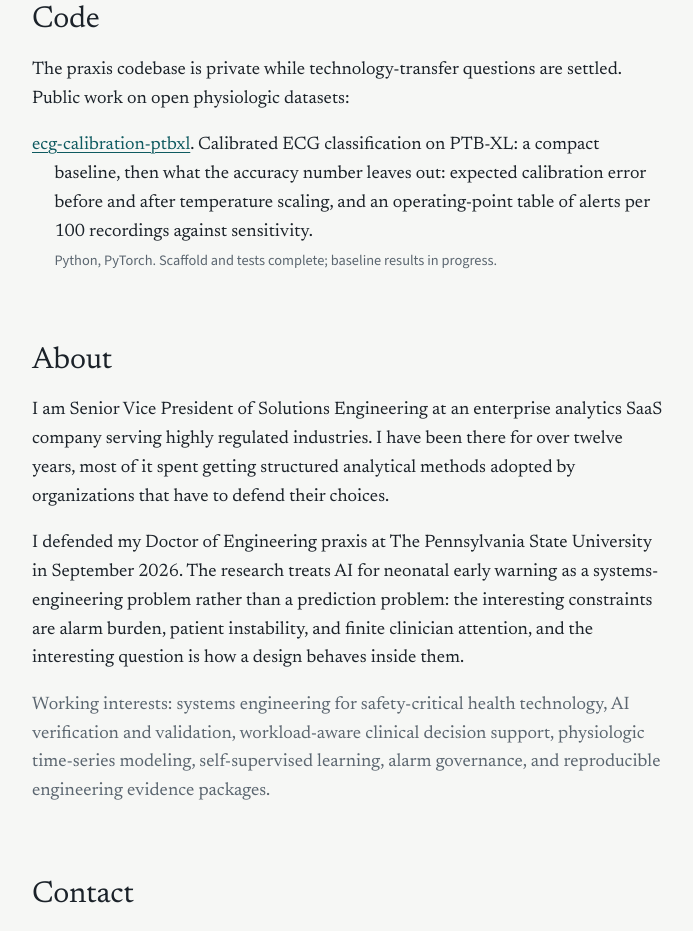
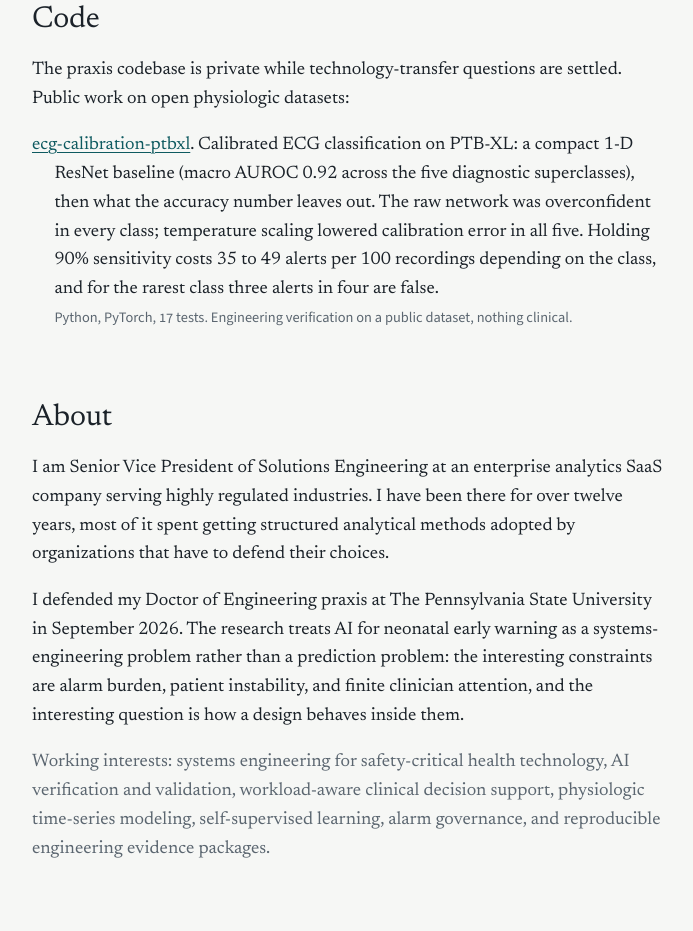
Before and after one commit to ryanfmccullough/ryanfmccullough.github.io, a plain HTML site: page index.html in a window 1280 px wide. Shown: the part 2332-3263 px from the top of the page, without its empty margins (272-965 px from the left). Drawn offline with nearby package versions, Linux system fonts and the light colour scheme.

Commit message:
Code: PTB-XL project results
Co-Authored-By: Claude Fable 5.1 <noreply@anthropic.com>
Claude-Session: https://claude.ai/code/session_01UTBoor6JqTG52Jv2Sn7ZKn

```diff
--- a/index.html
+++ b/index.html
@@ -296,8 +296,8 @@
     <h2>Code</h2>
     <p>The praxis codebase is private while technology-transfer questions are settled. Public work on open physiologic datasets:</p>
     <ul class="pubs">
-      <li><a href="https://github.com/ryanfmccullough/ecg-calibration-ptbxl">ecg-calibration-ptbxl</a>. Calibrated ECG classification on PTB-XL: a compact baseline, then what the accuracy number leaves out: expected calibration error before and after temperature scaling, and an operating-point table of alerts per 100 recordings against sensitivity.
-        <span class="kind">Python, PyTorch. Scaffold and tests complete; baseline results in progress.</span></li>
+      <li><a href="https://github.com/ryanfmccullough/ecg-calibration-ptbxl">ecg-calibration-ptbxl</a>. Calibrated ECG classification on PTB-XL: a compact 1-D ResNet baseline (macro AUROC 0.92 across the five diagnostic superclasses), then what the accuracy number leaves out. The raw network was overconfident in every class; temperature scaling lowered calibration error in all five. Holding 90% sensitivity costs 35 to 49 alerts per 100 recordings depending on the class, and for the rarest class three alerts in four are false.
+        <span class="kind">Python, PyTorch, 17 tests. Engineering verification on a public dataset, nothing clinical.</span></li>
     </ul>
   </section>
 
```
